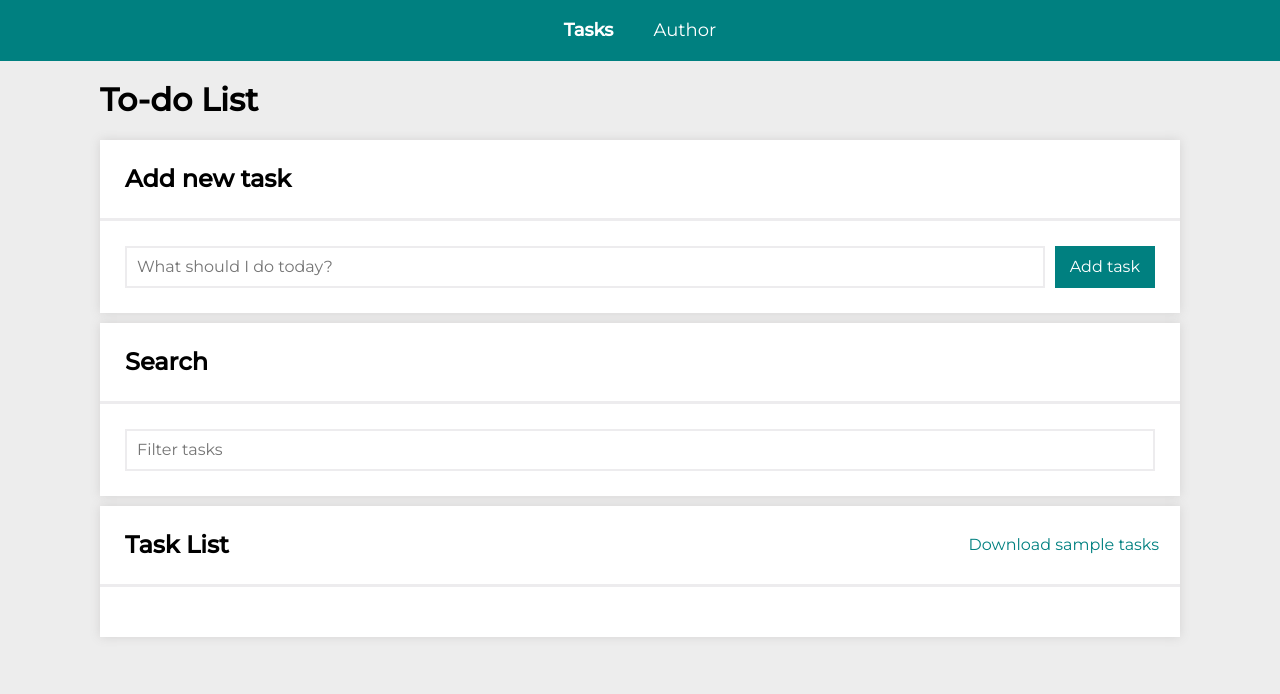
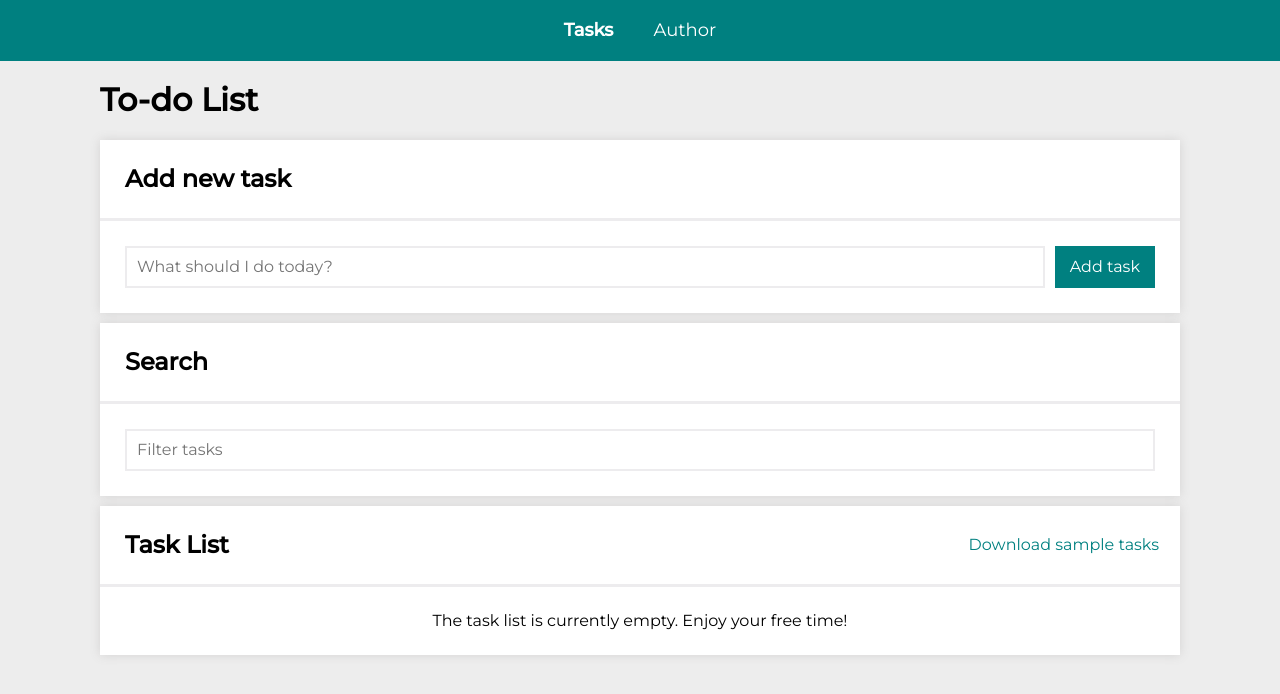
Before and after one commit to stolar-xyz/to-do-list-react, a React (Create React App) app: page /tasks/1#/tasks in a window 1280 px wide. Shown: the top 694 px of the page. Built offline with nearby package versions, Linux system fonts and the light colour scheme.

Commit message:
added text informing about no tasks

```diff
--- a/src/App/features/tasks/TasksPage/TaskList/index.js
+++ b/src/App/features/tasks/TasksPage/TaskList/index.js
@@ -1,8 +1,8 @@
 import React from "react";
 import { useSelector, useDispatch } from "react-redux";
 import { FaCheck, FaTimes } from "react-icons/fa";
-import { Content, Item, Button, Tasks, StyledLink } from "./styled";
-import { toggleTaskDone, removeTask, selectHideDone, selectTasksByQuery } from "../../tasksSlice";
+import { ItemContent, Item, Button, Tasks, StyledLink, Content } from "./styled";
+import { toggleTaskDone, removeTask, selectHideDone, selectTasksByQuery, selectAreTasksEmpty } from "../../tasksSlice";
 import { useLocation } from "react-router-dom";
 import searchQueryParamName from "../searchQueryParamName";
 
@@ -12,10 +12,17 @@ const TaskList = () => {
 
     const tasks = useSelector(state => selectTasksByQuery(state, query));
     const hideDone = useSelector(selectHideDone);
+    const areTasksEmpty = useSelector(selectAreTasksEmpty);
 
     const dispatch = useDispatch();
 
     return (
+        <>
+            {areTasksEmpty ?
+                <Content>
+                    The task list is currently empty. Enjoy your free time!
+                </Content>
+                :
                 <Tasks>
                     {tasks.map(task => (
                         <Item
@@ -27,9 +34,9 @@ const TaskList = () => {
                                 onClick={() => dispatch(toggleTaskDone(task.id))}>
                                 <FaCheck title="check mark" />
                             </Button>
-                    <Content done={task.done}>
+                            <ItemContent done={task.done}>
                                 <StyledLink to={`/tasks/${task.id}`}>{task.content}</StyledLink>
-                    </Content>
+                            </ItemContent>
                             <Button
                                 remove
                                 onClick={() => dispatch(removeTask(task.id))}>
@@ -38,6 +45,8 @@ const TaskList = () => {
                         </Item>
                     ))}
                 </Tasks>
+            }
+        </>
     )
 };
 
--- a/src/App/features/tasks/TasksPage/TaskList/styled.js
+++ b/src/App/features/tasks/TasksPage/TaskList/styled.js
@@ -43,7 +43,11 @@ export const Button = styled.button`
     `}
 `;
 
-export const Content = styled.span`
+export const Content = styled.div`
+    text-align: center;
+`;
+
+export const ItemContent = styled.span`
     overflow-wrap: anywhere;
 
     ${({ done }) => done && css`
```
Lines whose indentation alone changed are shown as unchanged.
